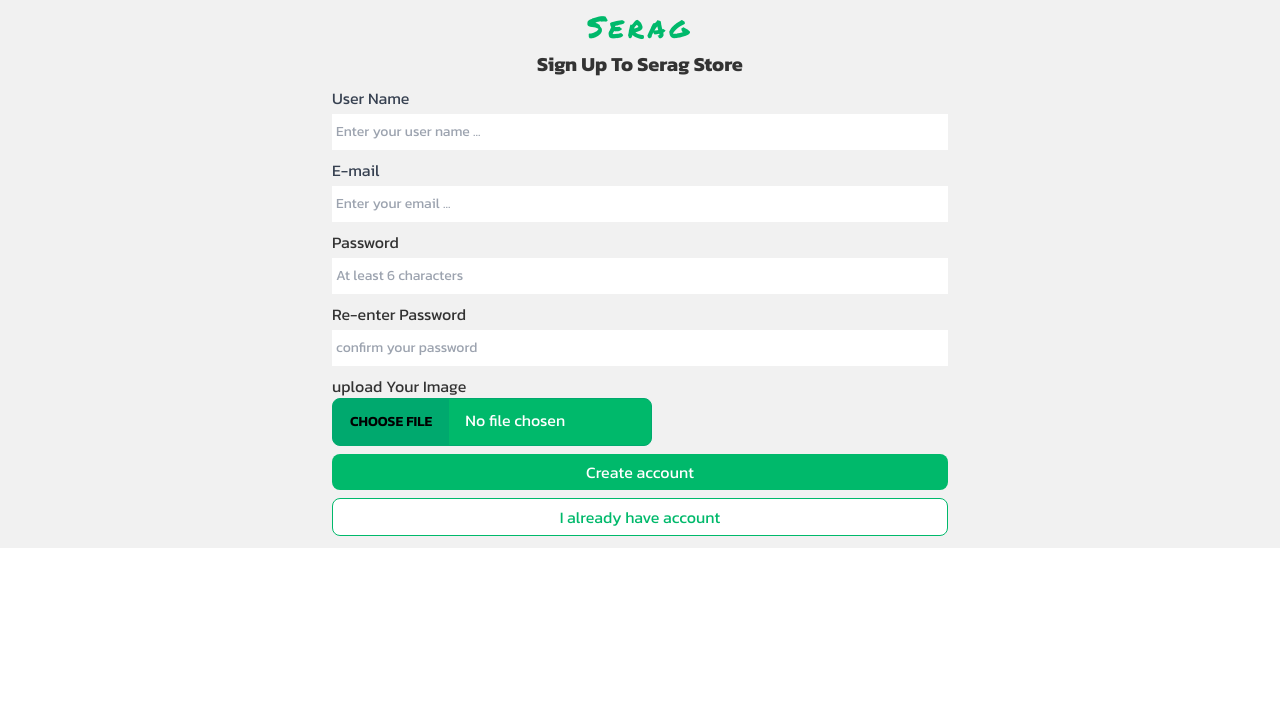
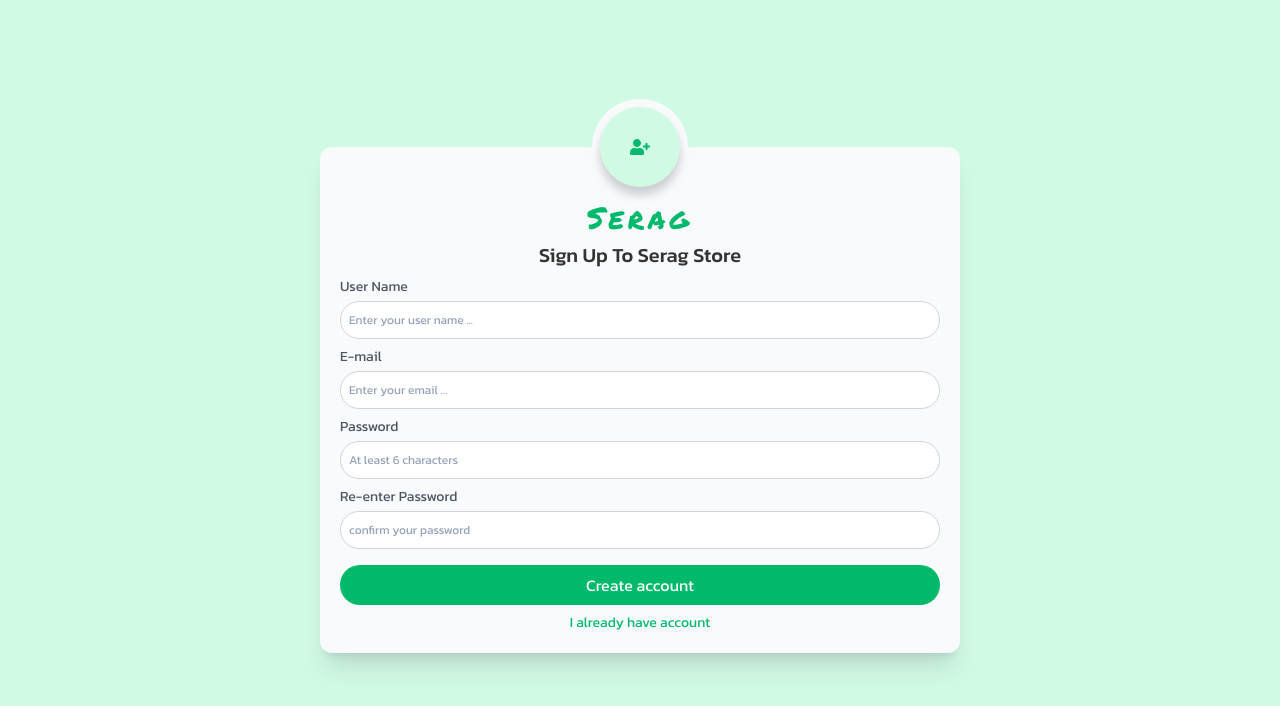
Before and after one commit to usamaserag/ecommerce_firebase, a React (Create React App) app: page /signup in a window 1280 px wide. Shown: the top 706 px of the page. Built offline with nearby package versions, Linux system fonts and the light colour scheme; no server answers; a web font is replaced by a local one.

Commit message:
Change design for signup page

```diff
--- a/src/pages/ForgetPassword.jsx
+++ b/src/pages/ForgetPassword.jsx
@@ -1,7 +1,8 @@
 import React, { useState } from "react";
-import { Button, Form, Input } from "antd";
+import { Form, Input } from "antd";
 import { Link } from "react-router-dom";
 import firebase from "../firebase";
+import { FaUserLock } from "react-icons/fa";
 
 const ForgetPassword = () => {
   const [email, setEmail] = useState("");
@@ -23,16 +24,22 @@ const ForgetPassword = () => {
     setEmail(value);
   };
   return (
-    <div className="p-3">
+    <div className="flex items-center justify-center h-screen bg-emerald-100">
+      <div className="w-full flex flex-col gap-2 p-5 pt-14 md:w-1/2 shadow-xl rounded-xl m-5 bg-slate-50 relative">
         {!isEmailSent ? (
           <>
+            <div className="w-24 h-24 flex items-center justify-center rounded-full bg-slate-50 absolute top-0 left-1/2 transform -translate-x-1/2 -translate-y-1/2">
+              <div className="shadow-currentShadow flex items-center justify-center w-20 h-20 rounded-full bg-emerald-100">
+                <FaUserLock className="text-xl text-primary" />
+              </div>
+            </div>
             <div className="navbar_logo text-center">Serag</div>
-          <h2 className="text-xl text-center font-bold text-2xl">
+            <h2 className="text-center text-l font-medium">
               Enter your email address to reset your password.
             </h2>
             <Form
               name="normal_login"
-            className="md:w-6/12 w-full my-0 mx-auto flex flex-col gap-2 p-3"
+              className="w-full flex flex-col gap-2"
               initialValues={{
                 remember: true,
               }}
@@ -49,28 +56,35 @@ const ForgetPassword = () => {
                   },
                 ]}
               >
-              <Input placeholder="Enter your email" />
+                <Input
+                  placeholder="Enter your email"
+                  className="border border-gray-300 focus:outline-none focus:border-primary rounded-3xl bg-white py-1.5 px-2 mt-1 text-gray-900 placeholder:text-xs placeholder:text-slate-400 focus:ring-0 sm:text-sm sm:leading-6"
+                />
               </Form.Item>
-            <div className="d-flex flex-col gap-2">
-              <Form.Item>
-                <Button
+
+              <button
                 type="primary"
                 htmlType="submit"
-                  className="bg-primary mb-0 w-full"
+                className="rounded-3xl bg-primary p-2 text-white cursor-pointer transition-all duration-200 hover:bg-primaryHover"
               >
                 Send
-                </Button>
-              </Form.Item>
-              <Link to="/login">
-                <Button className="w-full">Cancel</Button>
+              </button>
+              <p className="flex items-center justify-center gap-1">
+                <span>Don't have an account</span>
+                <Link
+                  to="/signup"
+                  className="text-primary cursor-pointer hover:underline hover:text-primary"
+                >
+                  Sign up
                 </Link>
-            </div>
+              </p>
             </Form>
           </>
         ) : (
           <p>Password reset email sent. Please check your email inbox.</p>
         )}
       </div>
+    </div>
   );
 };
 
--- a/src/pages/SignupPage.jsx
+++ b/src/pages/SignupPage.jsx
@@ -1,11 +1,11 @@
 import React, { useState } from "react";
 import { useNavigate } from "react-router-dom";
 import { useForm } from "react-hook-form";
-import Button from "../components/Button";
 import Loading from "../components/Loading";
 import firebase from "../firebase";
 import { ref, uploadBytes, getDownloadURL } from "firebase/storage";
 import { imageDb } from "../firebase";
+import { FaUserPlus } from "react-icons/fa";
 
 const SignupPage = () => {
   const navigate = useNavigate();
@@ -101,9 +101,15 @@ const SignupPage = () => {
   return isSignUp ? (
     <Loading />
   ) : (
-    <div className="md:w-6/12 w-full my-0 mx-auto flex flex-col gap-2 p-3">
+    <div className="flex items-center justify-center h-screen bg-emerald-100">
+      <div className="w-full flex flex-col gap-2 p-5 pt-14 md:w-1/2 shadow-xl rounded-xl m-5 bg-slate-50 relative">
+      <div className="w-24 h-24 flex items-center justify-center rounded-full bg-slate-50 absolute top-0 left-1/2 transform -translate-x-1/2 -translate-y-1/2">
+          <div className="shadow-currentShadow flex items-center justify-center w-20 h-20 rounded-full bg-emerald-100">
+            <FaUserPlus className="text-xl text-primary" />
+          </div>
+        </div>
         <div className="navbar_logo text-center">Serag</div>
-      <h3 className="text-xl text-center font-bold text-2xl">
+        <h3 className="text-center text-xl font-medium">
           Sign Up To Serag Store
         </h3>
         <form
@@ -111,14 +117,14 @@ const SignupPage = () => {
           onSubmit={handleSubmit(onSubmit)}
         >
           <div className="flex flex-col">
-          <label className="text-gray-700" htmlFor="userName">
+            <label className="text-gray-600 text-sm" htmlFor="userName">
               User Name
             </label>
             <input
               id="userName"
               type="text"
               placeholder="Enter your user name ..."
-            className="border-0 bg-white py-1.5 pl-1 mt-1 text-gray-900 placeholder:text-gray-400 focus:ring-0 sm:text-sm sm:leading-6"
+              className="border border-gray-300 focus:outline-none focus:border-primary rounded-3xl bg-white py-1.5 px-2 mt-1 text-gray-900 placeholder:text-xs placeholder:text-slate-400 focus:ring-0 sm:text-sm sm:leading-6"
               {...register("userName", {
                 required: "User name is required",
                 maxLength: {
@@ -132,12 +138,12 @@ const SignupPage = () => {
             )}
           </div>
           <div className="flex flex-col">
-          <label className="text-gray-700" htmlFor="email">
+            <label className="text-gray-600 text-sm" htmlFor="email">
               E-mail
             </label>
             <input
               id="email"
-            className="border-0 bg-white py-1.5 pl-1 mt-1 text-gray-900 placeholder:text-gray-400 focus:ring-0 sm:text-sm sm:leading-6"
+              className="border border-gray-300 focus:outline-none focus:border-primary rounded-3xl bg-white py-1.5 px-2 mt-1 text-gray-900 placeholder:text-xs placeholder:text-slate-400 focus:ring-0 sm:text-sm sm:leading-6"
               type="email"
               placeholder="Enter your email ..."
               {...register("email", {
@@ -158,11 +164,11 @@ const SignupPage = () => {
             {emailIsUse && <small className="text-red-500">{emailIsUse}</small>}
           </div>
           <div className="flex flex-col">
-          <label>Password</label>
+            <label className="text-gray-600 text-sm">Password</label>
             <input
               type="password"
               placeholder="At least 6 characters"
-            className="border-0 bg-white py-1.5 pl-1 mt-1 text-gray-900 placeholder:text-gray-400 focus:ring-0 sm:text-sm sm:leading-6"
+              className="border border-gray-300 focus:outline-none focus:border-primary rounded-3xl bg-white py-1.5 px-2 mt-1 text-gray-900 placeholder:text-xs placeholder:text-slate-400 focus:ring-0 sm:text-sm sm:leading-6"
               {...register("password", {
                 required: "Password is required",
                 minLength: {
@@ -177,11 +183,11 @@ const SignupPage = () => {
           </div>
 
           <div className="flex flex-col">
-          <label>Re-enter Password</label>
+            <label className="text-gray-600 text-sm">Re-enter Password</label>
             <input
               type="password"
               placeholder="confirm your password"
-            className="border-0 bg-white py-1.5 pl-1 mt-1 text-gray-900 placeholder:text-gray-400 focus:ring-0 sm:text-sm sm:leading-6"
+              className="border border-gray-300 focus:outline-none focus:border-primary rounded-3xl bg-white py-1.5 px-2 mt-1 text-gray-900 placeholder:text-xs placeholder:text-slate-400 focus:ring-0 sm:text-sm sm:leading-6"
               {...register("confirmPassword", {
                 required: "Confirm Password is required",
                 validate: (value) =>
@@ -196,22 +202,28 @@ const SignupPage = () => {
           </div>
           {/* input to upload image it is optional */}
 
-        <div className="flex flex-col">
-          <label>upload Your Image</label>
-          <input type="file" className="file-input w-full max-w-xs bg-primary file-input-success text-white" onChange={(e) => setImage(e.target.files[0])} />
-        </div>
+          {/* <div className="flex flex-col">
+            <label className="text-gray-600 text-sm">upload Your Image</label>
+            <input
+              type="file"
+              className="file-input file-input-bordered file-input-sm w-full max-w-xs"
+              onChange={(e) => setImage(e.target.files[0])}
+            />
+          </div> */}
 
           <input
-          className="rounded-lg bg-primary px-2.5 py-1.5 text-white cursor-pointer transition-all duration-200 hover:bg-primaryHover"
+            className="rounded-3xl mt-2 bg-primary p-2 text-white cursor-pointer transition-all duration-200 hover:bg-primaryHover"
             type="submit"
             value="Create account"
           />
         </form>
-      <Button
-        text="I already have account"
-        handleClick={redirectToLogin}
-        btn_class="w-full text-primary text-center rounded-lg border border-primary bg-white px-2.5 py-1.5 cursor-pointer"
-      />
+        <button
+          onClick={redirectToLogin}
+          className="text-primary text-sm text-center cursor-pointer hover:underline"
+        >
+          I already have account
+        </button>
+      </div>
     </div>
   );
 };
```
Lines whose indentation alone changed are shown as unchanged.
